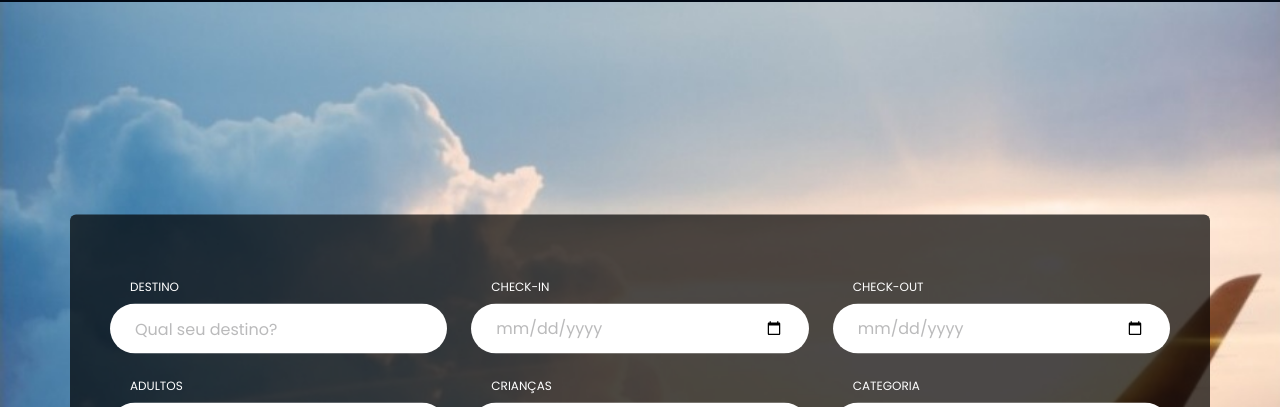
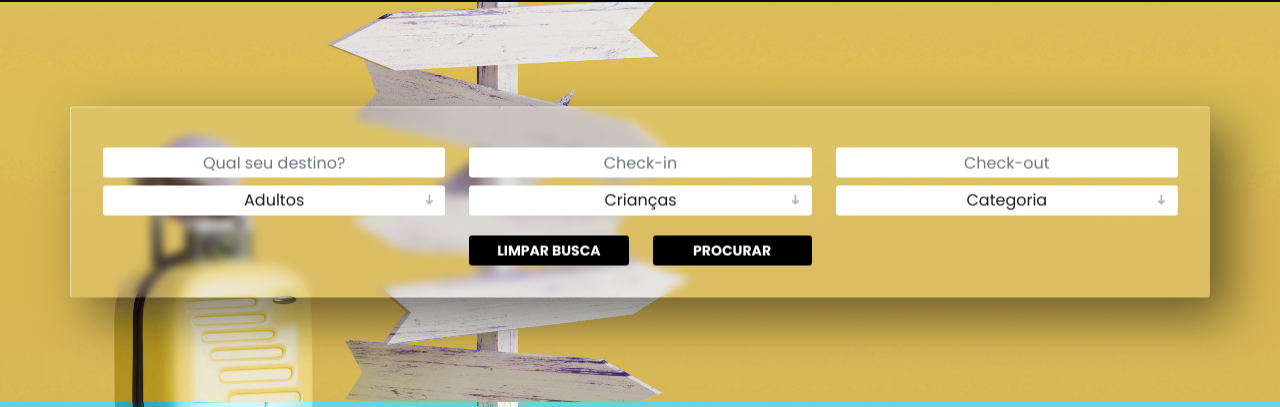
Before and after one commit to kadiado/check03-kadi-front, a plain HTML site: page index.html in a window 1280 px wide. Shown: the part 60-467 px from the top of the page. Drawn offline with nearby package versions, Linux system fonts and the light colour scheme.

Commit message:
aeeeeebaa sô, uns trem novo

```diff
--- a/css/style.css
+++ b/css/style.css
@@ -70,7 +70,7 @@ footer p {
   background: #1e1e1e;
   padding: 1rem 9%;
   padding-bottom: 100px;
-  background-image: url(../img/bg-topo.jpg);
+  background-image: url(../img/bg.jpeg);
   min-height: 500px;
   background-attachment: fixed;
   background-position: center;
@@ -232,7 +232,13 @@ footer p {
 
 .section {
   position: relative;
-  height: 100vh;
+  height: 50vh;
+  background-color: #003566;
+  background-image: url(../image/bg2.jpg);
+  background-attachment: fixed;
+  background-position: center;
+  background-repeat: no-repeat;
+  background-size: cover;
 }
 
 .section .section-center {
@@ -244,66 +250,45 @@ footer p {
   transform: translateY(-50%);
 }
 
-#booking {
-  font-family: "PT Sans", sans-serif;
-  background-image: url(../img/bg-form.jpg);
-  background-size: cover;
-  background-position: center;
+.section:before {
+  opacity: 0.5;
 }
 
 .booking-form {
-  background: rgba(0, 0, 0, 0.7);
-  padding: 40px;
-  border-radius: 6px;
+  background: rgba(255, 255, 255, 0.1);
+  box-shadow: 20px 20px 50px rgba(0, 0, 0, 0.5);
+  padding: 10px;
+  border-radius: 0.2rem;
+  overflow: hidden;
+  padding: 2rem;
+  border-top: 1px solid rgba(255, 255, 255, 0.5);
+  border-left: 1px solid rgba(255, 255, 255, 0.5);
+  backdrop-filter: blur(5px);
 }
 
 .booking-form .form-group {
   position: relative;
-  margin-bottom: 20px;
 }
 
 .booking-form .form-control {
   background-color: #fff;
-  height: 50px;
+  height: 30px;
   color: #191a1e;
   border: none;
   font-size: 16px;
   font-weight: 400;
   -webkit-box-shadow: none;
   box-shadow: none;
-  border-radius: 40px;
+  border-radius: 0.2rem;
   padding: 0px 25px;
-}
-
-.booking-form .form-control::-webkit-input-placeholder {
-  color: rgba(82, 82, 84, 0.4);
-}
-
-.booking-form .form-control:-ms-input-placeholder {
-  color: rgba(82, 82, 84, 0.4);
-}
-
-.booking-form .form-control::placeholder {
-  color: rgba(82, 82, 84, 0.4);
-}
-
-.booking-form input[type="date"].form-control:invalid {
-  color: rgba(82, 82, 84, 0.4);
-}
-
-.booking-form select.form-control {
-  -webkit-appearance: none;
-  -moz-appearance: none;
-  appearance: none;
 }
 
 .booking-form select.form-control + .select-arrow {
   position: absolute;
   right: 10px;
   bottom: 6px;
-  width: 32px;
-  line-height: 32px;
-  height: 32px;
+  line-height: 40px;
+  height: 30px;
   text-align: center;
   pointer-events: none;
   color: rgba(0, 0, 0, 0.3);
@@ -313,98 +298,52 @@ footer p {
 .booking-form select.form-control + .select-arrow:after {
   content: "\279C";
   display: block;
-  -webkit-transform: rotate(90deg);
+  -webkit-transform: rotate(180deg);
   transform: rotate(90deg);
 }
 
 .booking-form .form-label {
   display: block;
-  margin-left: 20px;
-  margin-bottom: 5px;
   font-weight: 400;
   text-transform: uppercase;
-  line-height: 24px;
-  height: 24px;
-  font-size: 12px;
-  color: #fff;
-}
-
-.booking-form .form-checkbox input {
-  position: absolute !important;
-  margin-left: -9999px !important;
-  visibility: hidden !important;
-}
-
-.booking-form .form-checkbox label {
-  position: relative;
-  padding-top: 4px;
-  padding-left: 30px;
-  font-weight: 400;
-  color: #fff;
-}
-
-.booking-form .form-checkbox label + label {
-  margin-left: 15px;
-}
-
-.booking-form .form-checkbox input + span {
-  position: absolute;
-  left: 2px;
-  top: 4px;
-  width: 20px;
-  height: 20px;
-  background: #fff;
-  border-radius: 50%;
-}
-
-.booking-form .form-checkbox input + span:after {
-  content: "";
-  position: absolute;
-  top: 50%;
-  left: 50%;
-  width: 0px;
-  height: 0px;
-  border-radius: 50%;
-  background-color: #f23e3e;
-  -webkit-transition: 0.2s all;
-  transition: 0.2s all;
-  -webkit-transform: translate(-50%, -50%);
-  transform: translate(-50%, -50%);
-}
-
-.booking-form .form-checkbox input:not(:checked) + span:after {
-  opacity: 0;
-}
-
-.booking-form .form-checkbox input:checked + span:after {
-  opacity: 1;
-  width: 10px;
-  height: 10px;
 }
 
 .booking-form .form-btn {
-  margin-top: 27px;
+  margin-top: 20px;
 }
 
 .booking-form .submit-btn {
   color: #fff;
-  background-color: #ffc300;
-  font-weight: 400;
-  height: 50px;
+  background-color: black;
+  font-weight: 700;
+  height: 30px;
   font-size: 14px;
   border: none;
   width: 100%;
-  border-radius: 40px;
+  border-radius: 0.2rem;
   text-transform: uppercase;
-  -webkit-transition: 0.2s all;
+  -webkit-transition: 0.5s all;
   transition: 0.2s all;
 }
 
-.booking-form .submit-btn:hover,
-.booking-form .submit-btn:focus {
-  opacity: 0.9;
+.booking-form .submit-btn:hover {
+  color: #003566;
+  background-color: #ffc300;
+  font-weight: 700;
 }
 
 .row {
   justify-content: center;
 }
+
+input.form-control {
+  text-align: center;
+}
+
+select {
+  text-align: center;
+}
+
+.op {
+  text-align: center;
+}
--- a/index.html
+++ b/index.html
@@ -59,42 +59,44 @@
                 <div class="row">
                   <div class="col-md-4">
                     <div class="form-group">
-                      <span class="form-label">Destino</span>
+                      <span class="form-label"></span>
                       <input class="form-control" type="text" placeholder="Qual seu destino?">
                     </div>
                   </div>
                   <div class="col-md-4">
                     <div class="form-group">
-                      <span class="form-label">Check-in</span>
-                      <input class="form-control" type="date" required>
+                      <span class="form-label"></span>
+                      <input class="form-control" type="text" onfocus="(this.type='date')" placeholder="Check-in" required>
                     </div>
                   </div>
                   <div class="col-md-4">
                     <div class="form-group">
-                      <span class="form-label">Check-out</span>
-                      <input class="form-control" type="date" required>
+                      <span class="form-label"></span>
+                      <input class="form-control" type="text" onfocus="(this.type='date')" placeholder="Check-out" required>
                     </div>
                   </div>
                 </div>
                 <div class="row">
                   <div class="col-md-4">
                     <div class="form-group">
-                      <span class="form-label">Adultos</span>
+                      <span class="form-label"></span>
                       <select class="form-control">
-                        <option>1</option>
-                        <option>2</option>
-                        <option>3</option>
-                        <option>4</option>
-                        <option>5</option>
-                        <option>6</option>
+                        <option value="" selected disabled>Adultos</option>
+                        <option class="op">1</option>
+                        <option class="op">2</option>
+                        <option class="op">3</option>
+                        <option class="op">4</option>
+                        <option class="op">5</option>
+                        <option class="op">6</option>
                       </select>
                       <span class="select-arrow"></span>
                     </div>
                   </div>
                   <div class="col-md-4">
                     <div class="form-group">
-                      <span class="form-label">Crianças</span>
+                      <span class="form-label"></span>
                       <select class="form-control">
+                        <option value="" selected disabled>Crianças</option>
                         <option>0</option>
                         <option>1</option>
                         <option>2</option>
@@ -108,8 +110,9 @@
                   </div>
                   <div class="col-md-4">
                     <div class="form-group">
-                      <span class="form-label">Categoria</span>
+                      <span class="form-label"></span>
                       <select class="form-control">
+                        <option value="" selected disabled>Categoria</option>
                         <option>Hotel</option>
                         <option>Hostel</option>
                       </select>
@@ -120,12 +123,12 @@
             <div class="row">
               <div class="col-md-2">
                   <div class="form-btn">
-                    <button class="submit-btn">Limpar Busca</button>
+                    <button class="submit-btn" type="reset">Limpar Busca</button>
                   </div>
               </div>
             <div class="col-md-2">
               <div class="form-btn">
-                <button class="submit-btn">Procurar</button>
+                <button class="submit-btn" type="submit">Procurar</button>
               </div>
             </div>
           </div>
```
Also changed, not shown: image/bg-form2.jpg (added), image/bg2.jpg (added), img/bg.jpeg (added).
